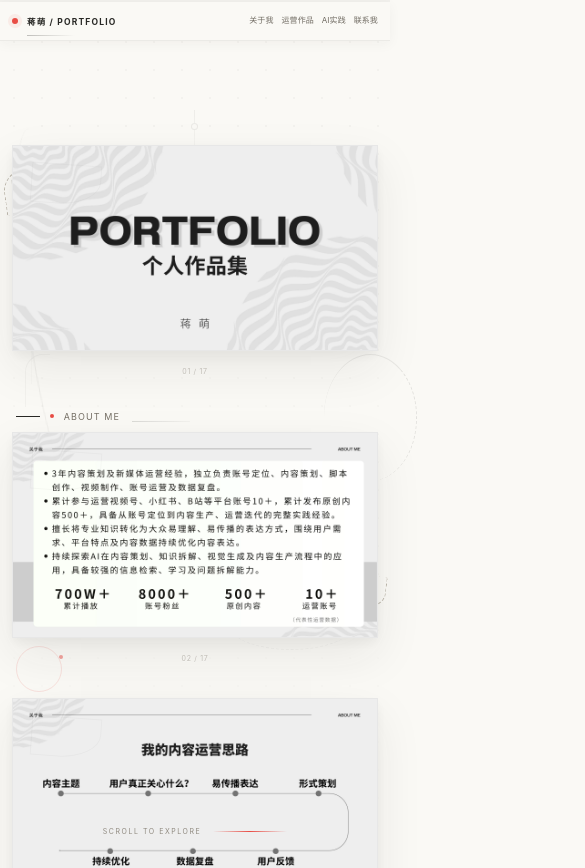
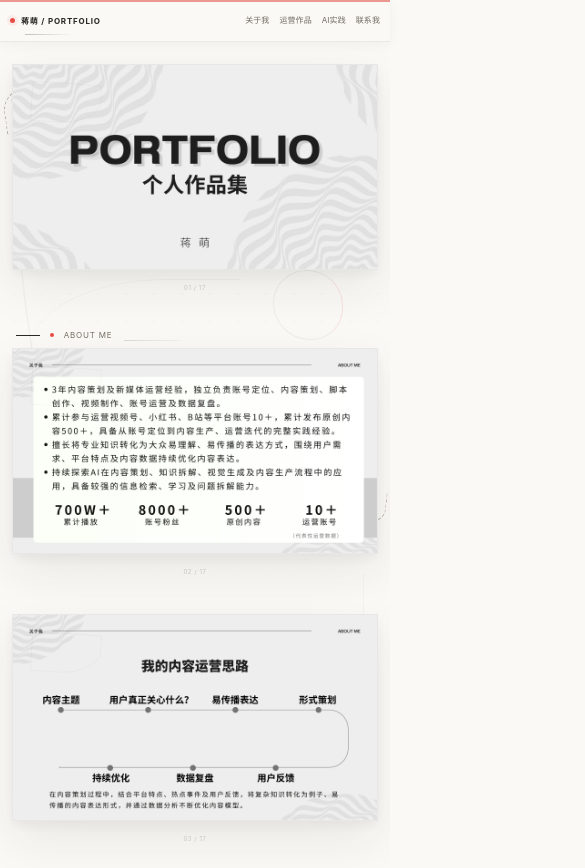
Before and after one commit to meng9957/jiangmeng-portfolio, a plain HTML site: page index.html in a window 390 px wide. Shown: the top 868 px of the page, 585 px wide, since content can reach past the window. Drawn offline with Linux system fonts and the light colour scheme.

Commit message:
Add portfolio website

```diff
--- a/index.html
+++ b/index.html
@@ -101,7 +101,54 @@
   .ambient-e span{animation:none!important;}
   .loader-mark{animation:spin 2.8s linear infinite;}
 }
+
+/* Mobile stability: no scroll-driven UI, no decorative motion, no layout jumps. */
+@media (max-width:800px){
+  html, body { overflow-x:hidden; overflow-anchor:none; }
+  .progress { position:fixed !important; top:0; left:0; right:0; width:100%; height:2px; z-index:9999; }
+  .progress i { width:100% !important; background:rgba(232,77,69,.55) !important; box-shadow:none !important; }
+  .topbar {
+    position:fixed !important;
+    top:0 !important; left:0 !important; right:0 !important;
+    width:100%; box-sizing:border-box;
+    z-index:9998 !important;
+    transform:none !important;
+    transition:none !important;
+    animation:none !important;
+  }
+  .topbar::before,.topbar::after { animation:none !important; transition:none !important; }
+  .links a,.links a::before,.links a::after { animation:none !important; transition:none !important; }
+  main { padding-top:58px !important; }
+  .intro-space { height:6px !important; }
+  .page, .page.in { opacity:1 !important; transform:none !important; transition:none !important; animation:none !important; }
+  .sheet { transform:none !important; transition:none !important; animation:none !important; }
+  .sheet:hover { transform:none !important; }
+  .corner, .corner::before, .corner::after { animation:none !important; transition:none !important; }
+  .bottom-note { display:none !important; animation:none !important; transition:none !important; }
+  .page-tag { animation:none !important; transition:none !important; }
+  .page-index { font-size:6px !important; opacity:.46 !important; bottom:-22px !important; animation:none !important; border:0 !important; background:transparent !important; box-shadow:none !important; }
+  .page::before,.page::after { display:none !important; animation:none !important; }
+  .sheet::before,.sheet::after { animation:none !important; }
+  /* Only the in-page loading indicator may animate on mobile. */
+  .page-loader { animation:none !important; }
+  .page-loader:after { animation:softShimmer 2.8s ease-in-out infinite !important; }
+  .loader-mark { animation:spin 3.2s linear infinite !important; }
+  .loader-dot { animation:pulseDot 1.8s ease-in-out infinite !important; }
+  .loader-line:after { animation:loaderSweep 2.2s ease-in-out infinite !important; }
+}
+
 @media (prefers-reduced-motion:reduce){html{scroll-behavior:auto}.page,.sheet,.bottom-note,.ambient-a,.ambient-b,.orbit-line{transition:none;animation:none}}
+
+@media (max-width:800px){
+  .topbar { padding:8px 10px !important; min-height:42px; }
+  .brand { font-size:8px !important; letter-spacing:.10em !important; gap:6px !important; }
+  .brand .dot { width:5px !important; height:5px !important; animation:none !important; box-shadow:0 0 0 3px rgba(232,77,69,.07) !important; }
+  .links { gap:10px !important; }
+  .links a { font-size:8px !important; letter-spacing:.01em !important; padding:4px 0 !important; }
+  .links a:before { display:none !important; }
+  .links a:after { height:1px !important; }
+  .page-tag { font-size:8px !important; letter-spacing:.10em !important; margin-bottom:8px !important; }
+}
 </style>
 </head>
 <body>
@@ -112,7 +159,7 @@
 </header>
 <div class="side-mark"><b id="currentPage">01</b><span>/ 17</span></div>
 <div class="bottom-note" id="note"><span>SCROLL TO EXPLORE</span><i></i></div>
-<div class="ambient ambient-a"></div><div class="ambient ambient-b"></div><div class="orbit-line"></div>
+
 
 <main>
   <div class="intro-space"></div>
@@ -192,7 +239,7 @@
   pages.forEach((p,i)=>{const d=Math.abs(p.getBoundingClientRect().top-window.innerHeight*.2);if(d<dist){dist=d;best=i}});
   active=best; current.textContent=String(best+1).padStart(2,'0');
 }
-window.addEventListener('scroll',updatePage,{passive:true});updatePage();
+if(!isMobile){ window.addEventListener('scroll',updatePage,{passive:true}); updatePage(); } else { progress.style.width='100%'; }
 const navLinks=[...document.querySelectorAll('.links a')];
 const navMap=[{id:'about',el:document.querySelector('#about')},{id:'works',el:null},{id:'ai',el:document.querySelector('#ai')},{id:'end',el:document.querySelector('#end')}];
 const aboutEl=document.querySelector('#about'), worksEl=document.querySelector('#works'), aiEl=document.querySelector('#ai'), endEl=document.querySelector('#end');
@@ -200,7 +247,7 @@
 if(!isMobile){ window.addEventListener('scroll',updateNav,{passive:true}); updateNav(); }
 navLinks.forEach(a=>a.addEventListener('click',e=>{
   const id=a.getAttribute('href'); const target=document.querySelector(id); if(!target)return;
-  if(isMobile) return;
+  if(isMobile){ e.preventDefault(); return; }
   e.preventDefault();
   const top=Math.max(0,target.getBoundingClientRect().top+window.scrollY-document.querySelector('.topbar').offsetHeight-12);
   window.scrollTo({top,behavior:'smooth'});
```
